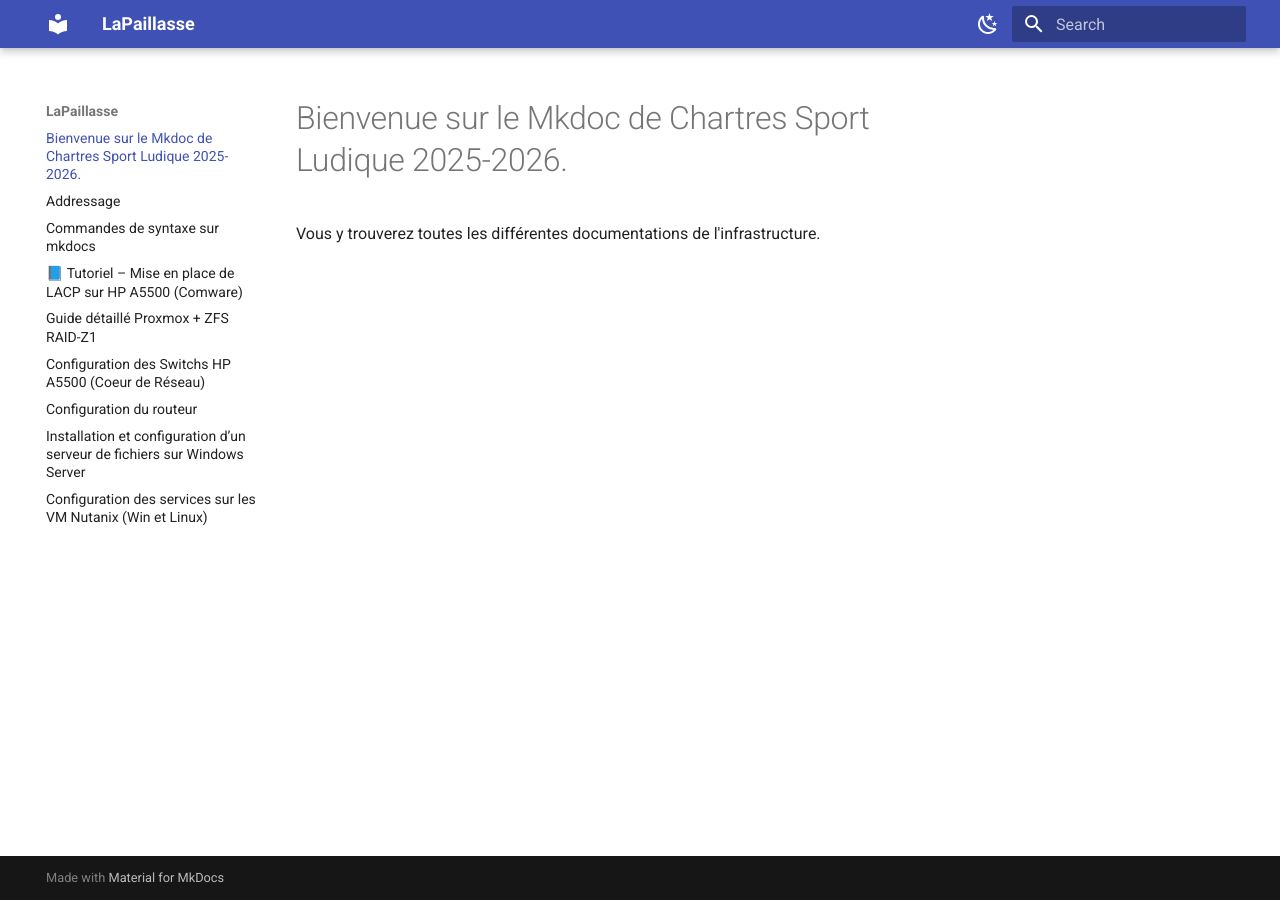
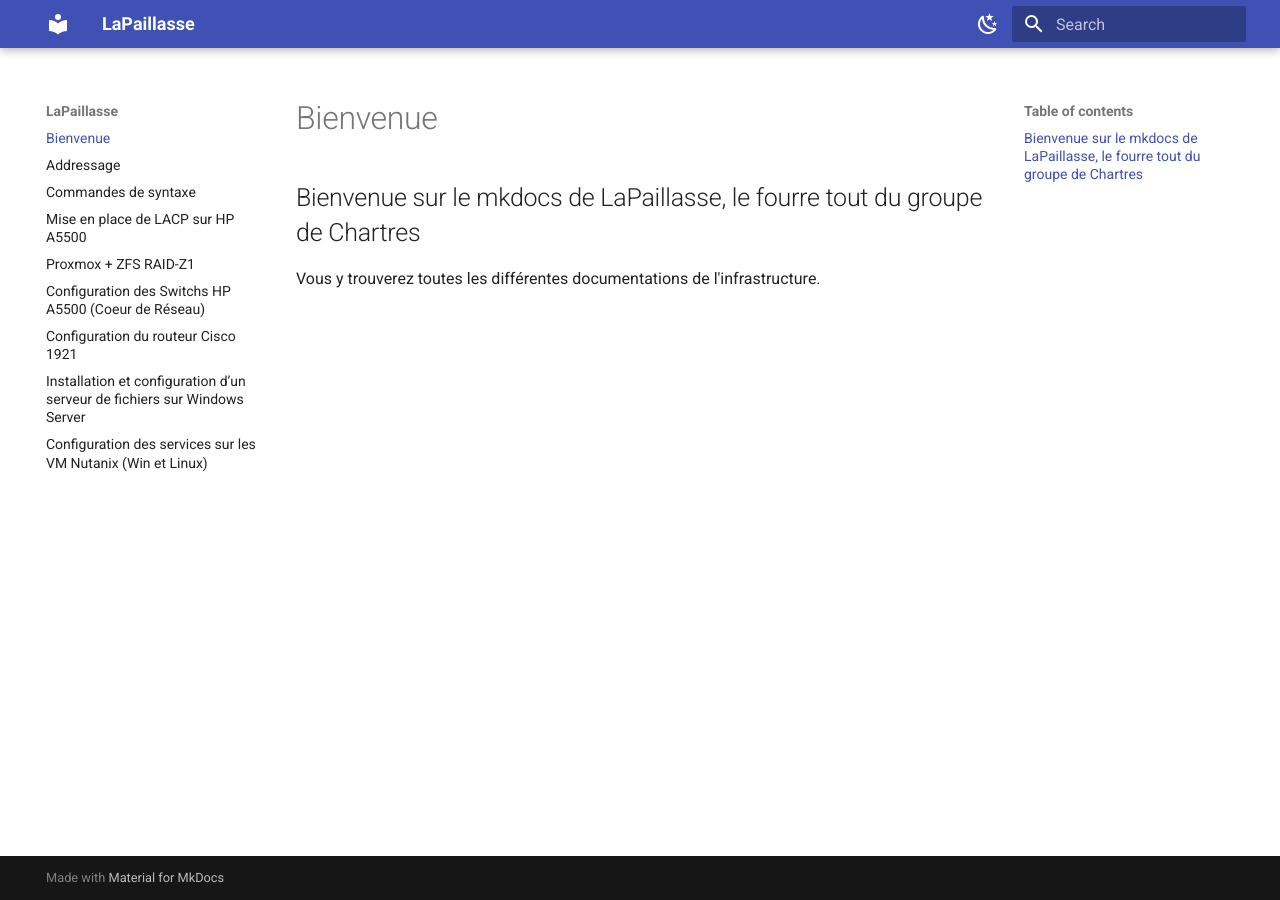
Before and after one commit to Sym-0ne/LaPaillasse, an MkDocs documentation site: the page built from docs/index.md, in a window 1280 px wide. Built offline with MkDocs 1.6.1 and Material for MkDocs 9.7.7, drawn with Linux system fonts in a browser that asks for light colours.

Commit message:
modf titres

```diff
--- a/docs/commandes mkdoc.md
+++ b/docs/commandes mkdoc.md
@@ -1,4 +1,4 @@
-# Commandes de syntaxe sur mkdocs
+# Commandes de syntaxe
 
 La page fonctionne de cette manière : le résultat en premier et après ce qu'il faut rajouter pour obtenir le résultat.
 # Titre niveau 1 "#"
--- a/docs/index.md
+++ b/docs/index.md
@@ -1,3 +1,3 @@
-# Bienvenue sur le Mkdoc de Chartres Sport Ludique 2025-2026.
-
+# Bienvenue
+## Bienvenue sur le mkdocs de LaPaillasse, le fourre tout du groupe de Chartres
 Vous y trouverez toutes les différentes documentations de l'infrastructure.
--- a/docs/lacp_hp_a5500.md
+++ b/docs/lacp_hp_a5500.md
@@ -1,4 +1,4 @@
-# 📘 Tutoriel – Mise en place de LACP sur HP A5500 (Comware)
+# Mise en place de LACP sur HP A5500
 
 ## 🔹 1. Introduction
 **LACP (Link Aggregation Control Protocol)** est défini dans la norme IEEE 802.3ad.
--- a/docs/proxmox_zfs_guide.md
+++ b/docs/proxmox_zfs_guide.md
@@ -1,4 +1,4 @@
-# Guide détaillé Proxmox + ZFS RAID-Z1
+# Proxmox + ZFS RAID-Z1
 
 ---
 
--- a/docs/routeur.md
+++ b/docs/routeur.md
@@ -1,4 +1,4 @@
-# Configuration du routeur #
+# Configuration du routeur Cisco 1921 #
 ## Configuration initial
 1. Première étape : Réinitialiser le routeur a sa configuration d'origine sans le mot de passe admin.
 
```
